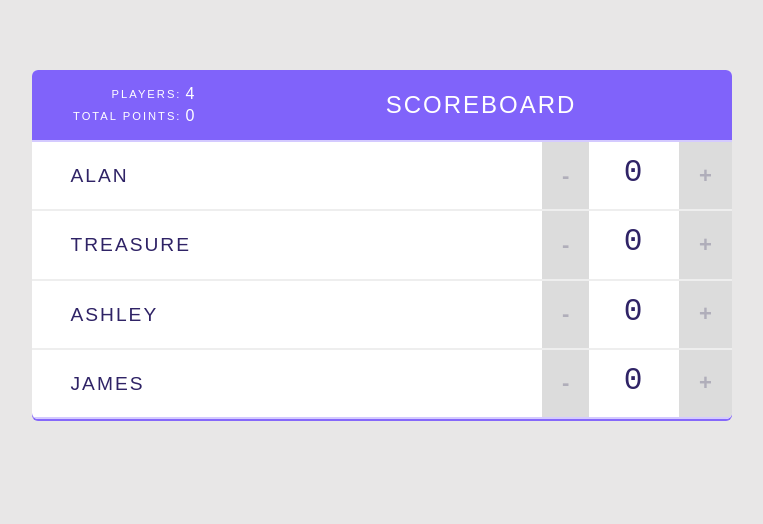
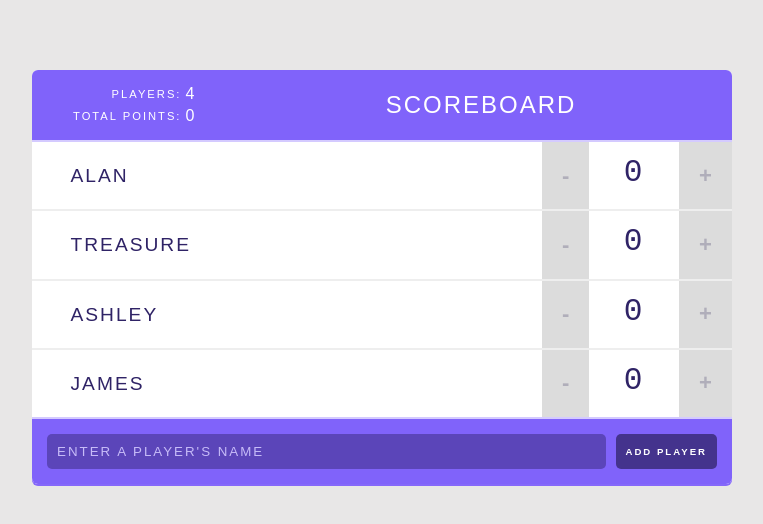
Before and after one commit to alan-nguyen/scoreboard, a React (Create React App) app: page / in a window 1280 px wide. Shown: the top 524 px of the page, without its empty margins (258-1021 px from the left). Built offline with nearby package versions, Linux system fonts and the light colour scheme.

Commit message:
Import and render AddPlayerForm

```diff
--- a/src/components/App.js
+++ b/src/components/App.js
@@ -1,6 +1,7 @@
 import React, { Component } from 'react';
 import Header from './Header';
 import Player from './Player';
+import AddPlayerForm from './AddPlayerForm';
 
 class App extends Component {
   state = {
@@ -72,6 +73,8 @@ class App extends Component {
             removePlayer={this.handleRemovePlayer}
           />
         ))}
+
+        <AddPlayerForm />
       </div>
     );
   }
```
